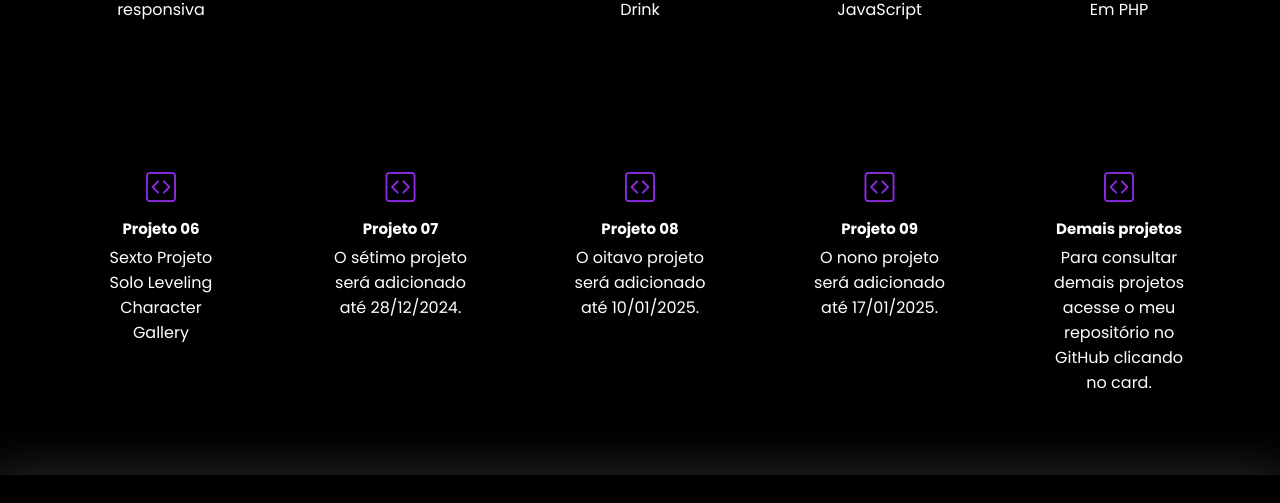
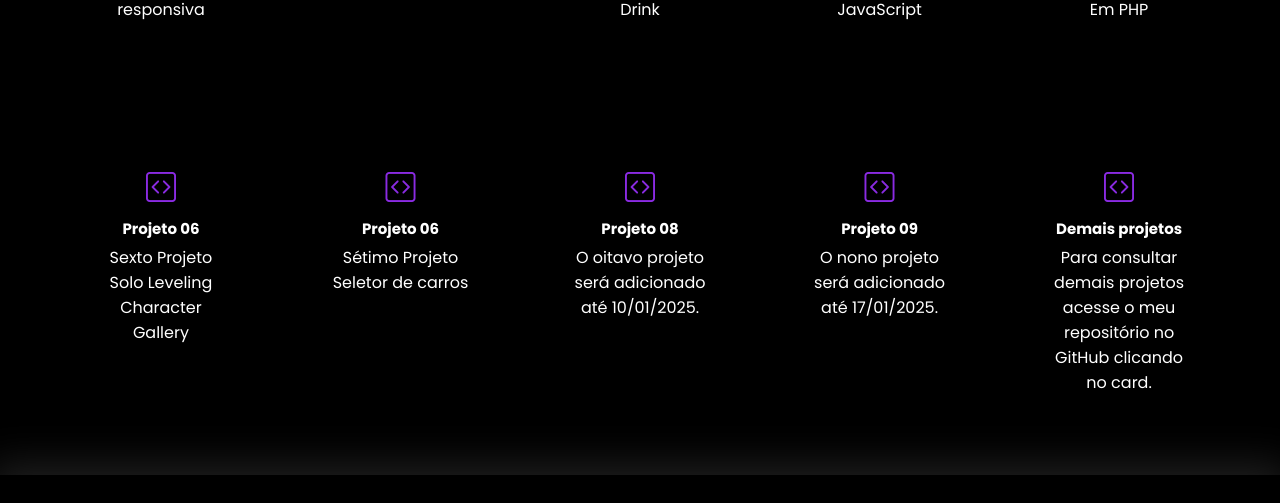
Before and after one commit to JohnReiiss/portfolio-fullstack, a plain HTML site: page index-projetos.html in a window 1280 px wide. Shown: the part 844-1347 px from the top of the page. Drawn offline with nearby package versions, Linux system fonts and the light colour scheme.

Commit message:
Update global de informações do portfólio version 0.1.6.4

```diff
--- a/index-projetos.html
+++ b/index-projetos.html
@@ -131,8 +131,10 @@
                         </div><!--fechamento da card-box-->
                         <div class="card-box">
                             <i class="bi bi-code-square"></i>
-                            <h3>Projeto 07</h3>
-                            <p>O sétimo projeto será adicionado até 28/12/2024.</p>
+                            <a href="https://johnreiiss.github.io/Seletor-de-Carros/" target="_blank">
+                                <h3>Projeto 06</h3>
+                            <p>Sétimo Projeto <br> Seletor de carros</p>
+                            </a>
                         </div><!--fechamento da card-box-->
                         <div class="card-box">
                             <i class="bi bi-code-square"></i>
```
